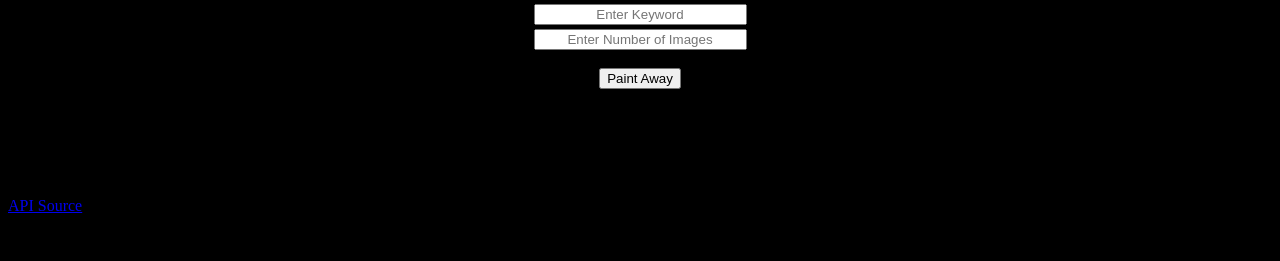
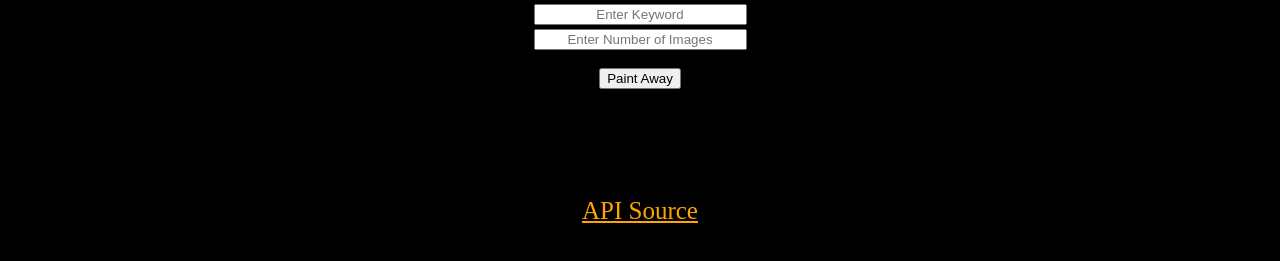
Before and after one commit to AnthonyRodriguezJPM/My_Application, a plain HTML site: page index.html in a window 1280 px wide. Shown: the part 483-744 px from the top of the page. Drawn offline with Linux system fonts and the light colour scheme; a web font is replaced by a local one.

Commit message:
Centered API Source

```diff
--- a/index.css
+++ b/index.css
@@ -1,8 +1,9 @@
+/* Type CSS code here */
+
 #my-header {
     display: block;
     justify-content: center;
     height: 40rem;
-    /* background-image: url('https://i.imgur.com/eGeXAOu.gif'); */
     background-size: 100%;
     background-repeat: no-repeat;
     width: 100%;
@@ -10,13 +11,8 @@
 
 .search {
     width: 100%;
-    /* display: block;
-    margin-left: auto;
-    margin-right: auto;
-    margin-top: auto;*/
+
 }
-
-
 
 #logo {
     color: cadetblue;
@@ -27,7 +23,6 @@
     padding-bottom: 75px;
     padding-left: 1rem;
 }
-
 
 .rainbow {
     /* color: rgb(205, 177, 49);   */
@@ -41,9 +36,7 @@
     font-size: 50px;
 }
 
-
 @import url('http://fonts.cdnfonts.com/css/elegant-2');
-
 
 
 @keyframes h3 {
@@ -58,11 +51,7 @@
     80%{color: DeepPink;}
     90%{color: DodgerBlue;}
     100%{color: orange;}
-    }
-
-
-
-
+}
 
 #input1 {
     display: block;
@@ -86,8 +75,6 @@
     padding-right: 1rem;
     padding-left: 1rem
 }
-
-
 
 h2 {
     text-align: center;
@@ -114,9 +101,7 @@ h3 {
     color: white;
     letter-spacing: 0.05rem;
     display: auto
-
 }
-
 
 body {
     background-color: black;
@@ -146,6 +131,17 @@ body {
     width: 100%
   }
 
-  .heart-button {
+.heart-button {
     margin-left: 1rem;
-  }
+}
+
+#api-link {
+    display: block;
+    margin: 0 auto;
+    text-align: center;
+    font-size: 25px;
+}
+
+.api-source {
+    color: orange
+}
```
Also changed, not shown: 1 other file.
